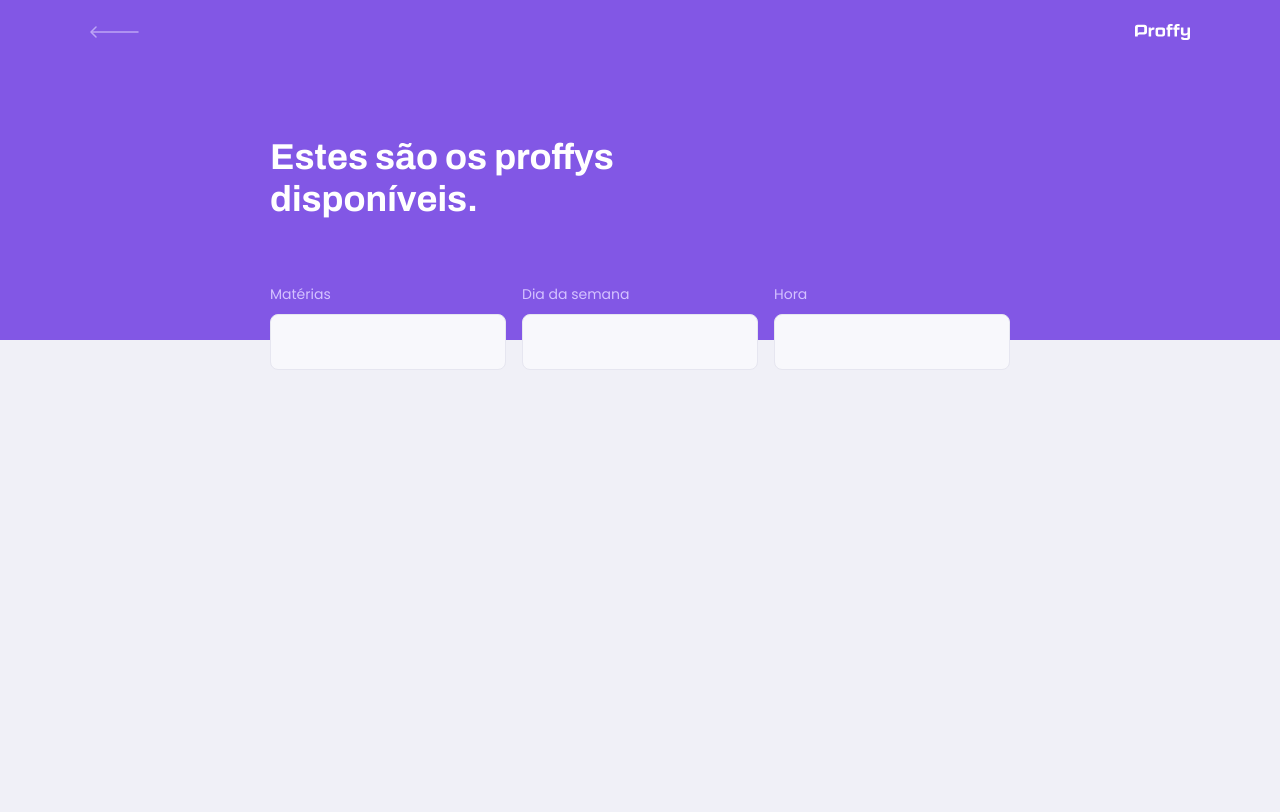
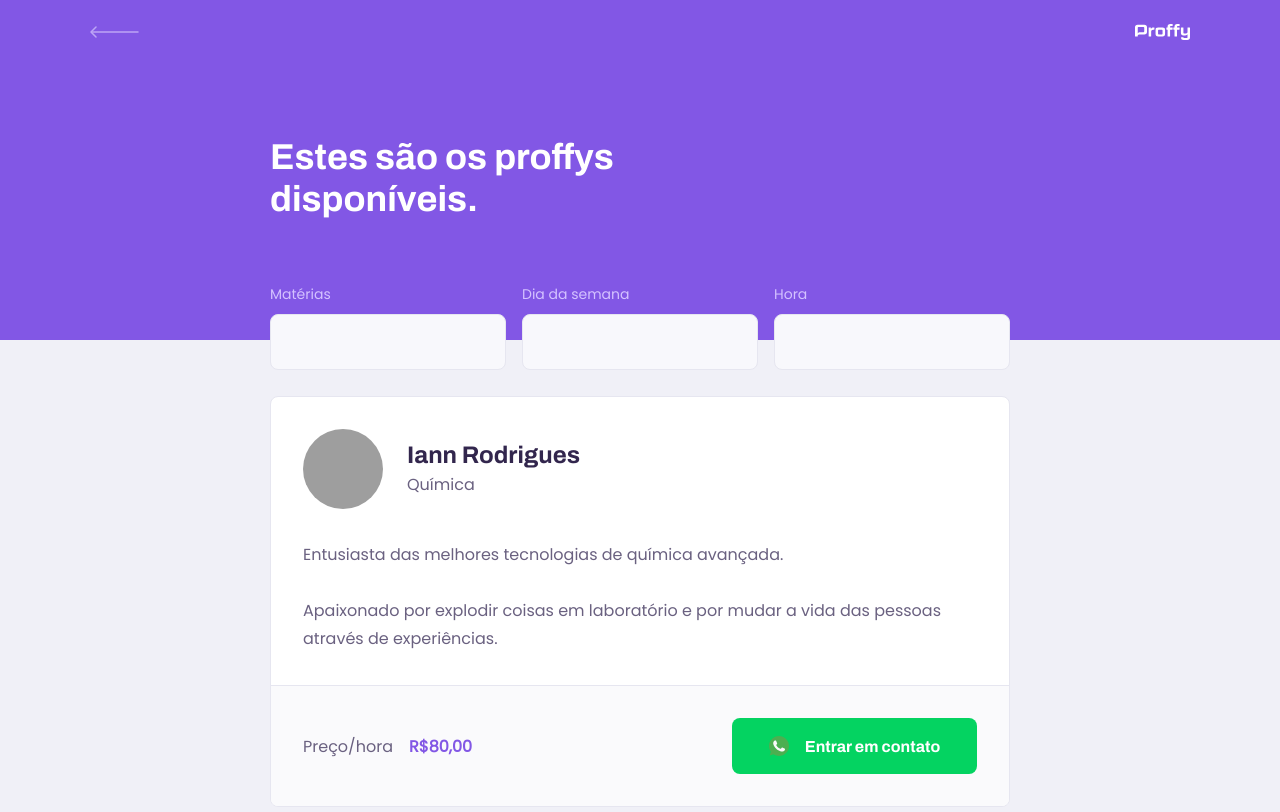
Before and after one commit to Iann-rst/Proffys, a React (Create React App) app in the folder web/: page /study in a window 1280 px wide. Shown: the top 812 px of the page. Built offline with nearby package versions, Linux system fonts and the light colour scheme; grey boxes are pictures that could not be loaded; the HTML template or start-up script is replaced by a standard one.

Commit message:
Add: formulário dos proffys

```diff
--- a/web/src/pages/TeacherList/index.tsx
+++ b/web/src/pages/TeacherList/index.tsx
@@ -1,6 +1,7 @@
 import React from 'react';
 import PageHeader from '../../components/PageHeader';
 
+import whatsappIcon from '../../assets/images/icons/whatsapp.svg';
 /* Arquivo de estilização */
 import './styles.css';
 
@@ -22,9 +23,36 @@ function TeacherList(){
             <label htmlFor="time">Hora</label>
             <input type="text" id="time"/>
           </div>
-
         </form>
       </PageHeader>
+
+      <main>
+        <article className="teacher-item">
+          <header>
+            <img src="https://avatars.githubusercontent.com/u/48128325?v=4" alt="Iann Rodrigues" />
+            <div>
+              <strong>Iann Rodrigues</strong>
+              <span>Química</span>
+            </div>
+          </header>
+          <p>
+            Entusiasta das melhores tecnologias de química avançada.
+            <br/><br/>
+            Apaixonado por explodir coisas em laboratório e por mudar a vida das pessoas através de experiências.
+          </p>
+
+          <footer>
+            <p>
+              Preço/hora
+              <strong>R$80,00</strong>
+            </p>
+            <button type="button">
+              <img src={whatsappIcon} alt="whatsapp" />
+              Entrar em contato
+            </button>
+          </footer>
+        </article>
+      </main>
     </div>
   )
 }
```
